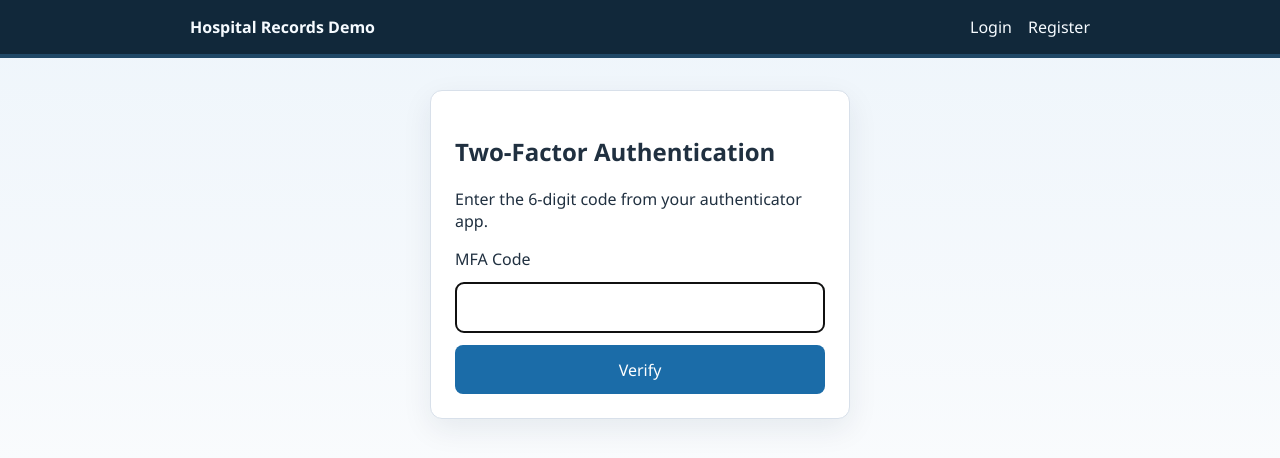
After one commit to yaoqid/elec0138-resilient-security-webapp, a Flask app: template app/templates/mfa_verify.html in a window 1280 px wide. The commit adds this page. Shown: the top 458 px of the page. Run offline with Flask 3, Linux system fonts and the light colour scheme; the template is opened without the code that fills it, so the values that code supplies are empty; parts of the project's set-up code (start-up, migrations or seed data) failed here and were passed over.

Commit message:
Add multi-layered defense system for CW2
- Layer 1: TOTP-based MFA with QR code setup, 15-min session timeout
- Layer 2: AES-256 field-level encryption for patient data at rest
- Layer 3: Rule-based IDS with brute-force/SQLi/lockout detection and admin alerts panel
- Layer 4: Secure session hardening (HttpOnly, SameSite, inactivity timeout)

Co-Authored-By: Claude Opus 4.6 <noreply@anthropic.com>

```diff
--- a/app/app.py
+++ b/app/app.py
@@ -1,24 +1,39 @@
+import base64
+import io
 import secrets
+from datetime import datetime, timedelta, timezone
 from functools import wraps
 import sqlite3
 from pathlib import Path
 
-from flask import Flask, flash, g, jsonify, redirect, render_template, request, session, url_for
+import pyotp
+import qrcode
+from flask import (
+    Flask, flash, g, jsonify, redirect, render_template,
+    request, session, url_for, send_file,
+)
 from flask_limiter import Limiter
 from flask_limiter.util import get_remote_address
 from werkzeug.security import check_password_hash, generate_password_hash
 
+from app.encryption import encrypt_field, decrypt_field
 
+# ---------------------------------------------------------------------------
+# App configuration
+# ---------------------------------------------------------------------------
 BASE_DIR = Path(__file__).resolve().parent.parent
 DATABASE = BASE_DIR / "instance" / "hospital_demo.db"
 
 app = Flask(__name__)
-app.config["SECRET_KEY"] = secrets.token_hex(32)   # Secure random key on every start
+app.config["SECRET_KEY"] = secrets.token_hex(32)
 app.config["DATABASE"] = DATABASE
+
+# --- Layer 1a: Secure session configuration ---
 app.config["SESSION_COOKIE_HTTPONLY"] = True
 app.config["SESSION_COOKIE_SAMESITE"] = "Strict"
+app.config["PERMANENT_SESSION_LIFETIME"] = timedelta(minutes=15)
 
-# --- Rate limiter: max 5 login attempts per minute per IP ---
+# --- Layer 1b: Rate limiting ---
 limiter = Limiter(
     get_remote_address,
     app=app,
@@ -26,12 +41,103 @@ limiter = Limiter(
     storage_uri="memory://",
 )
 
-MAX_FAILED_ATTEMPTS = 10   # Lock account after this many consecutive failures
+MAX_FAILED_ATTEMPTS = 10
 
+# --- Layer 3: IDS thresholds ---
+IDS_FAILED_LOGIN_THRESHOLD = 5       # failures from one IP in 10 min
+IDS_SQLI_PATTERN_KEYWORDS = ("'", "--", ";", "/*", "OR ", "or ", "UNION", "union", "DROP", "drop")
+
+
+# ===== Helpers =====
 
 def wants_json_response():
     return request.is_json or request.args.get("format") == "json"
 
+
+def get_db():
+    if "db" not in g:
+        g.db = sqlite3.connect(app.config["DATABASE"])
+        g.db.row_factory = sqlite3.Row
+    return g.db
+
+
+@app.teardown_appcontext
+def close_db(_error):
+    db = g.pop("db", None)
+    if db is not None:
+        db.close()
+
+
+# ===== Layer 3: Intrusion Detection System (IDS) =====
+
+def ids_check_login(username, ip):
+    """Analyse login_logs for suspicious activity and raise security alerts."""
+    db = get_db()
+
+    # Rule 1: Multiple failed logins from the same IP in the last 10 minutes
+    ten_min_ago = (datetime.now(timezone.utc) - timedelta(minutes=10)).strftime("%Y-%m-%d %H:%M:%S")
+    row = db.execute(
+        """
+        SELECT COUNT(*) FROM login_logs
+        WHERE ip_address = ? AND success = 0 AND timestamp >= ?
+        """,
+        (ip, ten_min_ago),
+    ).fetchone()
+    if row and row[0] >= IDS_FAILED_LOGIN_THRESHOLD:
+        _raise_alert(
+            alert_type="brute_force",
+            severity="high",
+            source_ip=ip,
+            username=username,
+            description=(
+                f"Brute-force suspected: {row[0]} failed login attempts from "
+                f"IP {ip} in the last 10 minutes."
+            ),
+        )
+
+    # Rule 2: SQL injection patterns in username
+    if any(kw in username for kw in IDS_SQLI_PATTERN_KEYWORDS):
+        _raise_alert(
+            alert_type="sqli_attempt",
+            severity="critical",
+            source_ip=ip,
+            username=username,
+            description=(
+                f"SQL injection pattern detected in login username: {username!r}"
+            ),
+        )
+
+    # Rule 3: Login attempt on a locked account
+    if get_failed_attempts(username) >= MAX_FAILED_ATTEMPTS:
+        _raise_alert(
+            alert_type="locked_account_probe",
+            severity="medium",
+            source_ip=ip,
+            username=username,
+            description=(
+                f"Login attempt on locked account '{username}' from IP {ip}."
+            ),
+        )
+
+
+def _raise_alert(*, alert_type, severity, source_ip, username, description):
+    """Insert a security alert into the database."""
+    try:
+        db = get_db()
+        db.execute(
+            """
+            INSERT INTO security_alerts
+                (timestamp, alert_type, severity, source_ip, username, description)
+            VALUES (datetime('now'), ?, ?, ?, ?, ?)
+            """,
+            (alert_type, severity, source_ip, username, description),
+        )
+        db.commit()
+    except Exception:
+        pass
+
+
+# ===== Audit logging =====
 
 def log_login_attempt(username, success, role="unknown"):
     outcome = "SUCCESS" if success else "FAILURE"
@@ -54,19 +160,7 @@ def log_login_attempt(username, success, role="unknown"):
         pass
 
 
-def get_db():
-    if "db" not in g:
-        g.db = sqlite3.connect(app.config["DATABASE"])
-        g.db.row_factory = sqlite3.Row
-    return g.db
-
-
-@app.teardown_appcontext
-def close_db(_error):
-    db = g.pop("db", None)
-    if db is not None:
-        db.close()
-
+# ===== Auth decorators =====
 
 def login_required(view):
     @wraps(view)
@@ -108,6 +202,32 @@ def get_failed_attempts(username):
     return row[0] if row else 0
 
 
+# ===== Layer 2: Encryption helpers for templates =====
+
+def decrypt_row(row, *fields):
+    """Return a dict copy of a sqlite3.Row with selected fields decrypted."""
+    d = dict(row)
+    for f in fields:
+        d[f] = decrypt_field(d.get(f))
+    return d
+
+
+# ===== Session timeout middleware =====
+
+@app.before_request
+def enforce_session_timeout():
+    """Auto-logout after 15 minutes of inactivity."""
+    session.permanent = True
+    now = datetime.now(timezone.utc).timestamp()
+    last = session.get("_last_active")
+    if last and (now - last) > 15 * 60:
+        session.clear()
+        flash("Session expired due to inactivity. Please log in again.")
+        return redirect(url_for("login"))
+    if session.get("user_id"):
+        session["_last_active"] = now
+
+
 def fetch_user_profile(role, linked_id):
     db = get_db()
     if role == "doctor":
@@ -116,15 +236,19 @@ def fetch_user_profile(role, linked_id):
             (linked_id,),
         ).fetchone()
     if role == "patient":
-        return db.execute(
+        row = db.execute(
             """
             SELECT patient_id, full_name, date_of_birth, gender, phone, email
             FROM patients WHERE patient_id = ?
             """,
             (linked_id,),
         ).fetchone()
+        if row:
+            return decrypt_row(row, "phone", "email")
     return None
 
+
+# ===== Routes =====
 
 @app.route("/")
 def index():
@@ -148,8 +272,11 @@ def register():
             flash("All required fields must be completed.")
             return render_template("register.html")
 
-        # Hash password before storage
         hashed_password = generate_password_hash(password)
+
+        # Layer 2: Encrypt sensitive fields before storage
+        encrypted_phone = encrypt_field(phone) if phone else None
+        encrypted_email = encrypt_field(email)
 
         db = get_db()
         try:
@@ -158,7 +285,7 @@ def register():
                 INSERT INTO patients (full_name, date_of_birth, gender, phone, email)
                 VALUES (?, ?, ?, ?, ?)
                 """,
-                (full_name, date_of_birth, gender, phone, email),
+                (full_name, date_of_birth, gender, encrypted_phone, encrypted_email),
             )
             patient_id = cursor.lastrowid
             db.execute(
@@ -192,7 +319,12 @@ def login():
             username = request.form.get("username", "").strip()
             password = request.form.get("password", "")
 
-        # --- Account lockout check ---
+        ip = request.remote_addr or "unknown"
+
+        # Layer 3: IDS check before processing
+        ids_check_login(username, ip)
+
+        # Account lockout check
         if get_failed_attempts(username) >= MAX_FAILED_ATTEMPTS:
             log_login_attempt(username, success=False, role="locked")
             msg = "Account locked due to too many failed attempts. Contact an administrator."
@@ -203,13 +335,13 @@ def login():
 
         db = get_db()
 
-        # --- FIX 1: Parameterized query (prevents SQL injection) ---
+        # Parameterized query (prevents SQL injection)
         user = db.execute(
-            "SELECT user_id, username, password, role, linked_id FROM users WHERE username = ?",
+            "SELECT user_id, username, password, role, linked_id, totp_secret, mfa_enabled FROM users WHERE username = ?",
             (username,),
         ).fetchone()
 
-        # --- FIX 2: Password hashing check ---
+        # Password hashing check
         if user is None or not check_password_hash(user["password"], password):
             log_login_attempt(username, success=False)
             if wants_json_response():
@@ -217,12 +349,14 @@ def login():
             flash("Invalid username or password.")
             return render_template("login.html"), 401
 
-        session.clear()
-        session["user_id"] = user["user_id"]
-        session["username"] = user["username"]
-        session["role"] = user["role"]
-        session["linked_id"] = user["linked_id"]
-        log_login_attempt(user["username"], success=True, role=user["role"])
+        # Layer 1c: MFA check — if MFA is enabled, redirect to verification page
+        if user["mfa_enabled"]:
+            session["_mfa_user_id"] = user["user_id"]
+            session["_mfa_pending"] = True
+            return redirect(url_for("mfa_verify"))
+
+        # Complete login (no MFA)
+        _complete_login(user)
 
         if wants_json_response():
             return jsonify(
@@ -239,6 +373,119 @@ def login():
 
     return render_template("login.html")
 
+
+def _complete_login(user):
+    """Finalise session after successful authentication (password + optional MFA)."""
+    session.clear()
+    session.permanent = True
+    session["user_id"] = user["user_id"]
+    session["username"] = user["username"]
+    session["role"] = user["role"]
+    session["linked_id"] = user["linked_id"]
+    session["_last_active"] = datetime.now(timezone.utc).timestamp()
+    log_login_attempt(user["username"], success=True, role=user["role"])
+
+
+# ===== Layer 1c: MFA routes =====
+
+@app.route("/mfa/verify", methods=["GET", "POST"])
+def mfa_verify():
+    if not session.get("_mfa_pending"):
+        return redirect(url_for("login"))
+
+    if request.method == "POST":
+        code = request.form.get("code", "").strip()
+        db = get_db()
+        user = db.execute(
+            "SELECT user_id, username, role, linked_id, totp_secret FROM users WHERE user_id = ?",
+            (session["_mfa_user_id"],),
+        ).fetchone()
+
+        if user and pyotp.TOTP(user["totp_secret"]).verify(code, valid_window=1):
+            session.pop("_mfa_pending", None)
+            session.pop("_mfa_user_id", None)
+            _complete_login(user)
+            flash("Login successful.")
+            return redirect(url_for("dashboard"))
+
+        flash("Invalid MFA code. Please try again.")
+
+    return render_template("mfa_verify.html")
+
+
+@app.route("/mfa/setup", methods=["GET", "POST"])
+@login_required
+def mfa_setup():
+    db = get_db()
+    user = db.execute(
+        "SELECT user_id, username, mfa_enabled, totp_secret FROM users WHERE user_id = ?",
+        (session["user_id"],),
+    ).fetchone()
+
+    if request.method == "POST":
+        action = request.form.get("action")
+
+        if action == "enable":
+            code = request.form.get("code", "").strip()
+            totp_secret = session.get("_setup_totp_secret")
+            if totp_secret and pyotp.TOTP(totp_secret).verify(code, valid_window=1):
+                db.execute(
+                    "UPDATE users SET totp_secret = ?, mfa_enabled = 1 WHERE user_id = ?",
+                    (totp_secret, session["user_id"]),
+                )
+                db.commit()
+                session.pop("_setup_totp_secret", None)
+                flash("MFA enabled successfully.")
+                return redirect(url_for("dashboard"))
+            flash("Invalid code. Please scan the QR code and try again.")
+
+        elif action == "disable":
+            db.execute(
+                "UPDATE users SET totp_secret = NULL, mfa_enabled = 0 WHERE user_id = ?",
+                (session["user_id"],),
+            )
+            db.commit()
+            flash("MFA has been disabled.")
+            return redirect(url_for("dashboard"))
+
+    # Generate a new TOTP secret for setup
+    totp_secret = pyotp.random_base32()
+    session["_setup_totp_secret"] = totp_secret
+    totp = pyotp.TOTP(totp_secret)
+    provisioning_uri = totp.provisioning_uri(
+        name=user["username"],
+        issuer_name="Hospital Records Demo",
+    )
+
+    return render_template(
+        "mfa_setup.html",
+        mfa_enabled=user["mfa_enabled"],
+        provisioning_uri=provisioning_uri,
+        totp_secret=totp_secret,
+    )
+
+
+@app.route("/mfa/qrcode")
+@login_required
+def mfa_qrcode():
+    """Serve the MFA QR code as a PNG image."""
+    totp_secret = session.get("_setup_totp_secret")
+    if not totp_secret:
+        return "", 404
+    user = get_db().execute(
+        "SELECT username FROM users WHERE user_id = ?", (session["user_id"],)
+    ).fetchone()
+    uri = pyotp.TOTP(totp_secret).provisioning_uri(
+        name=user["username"], issuer_name="Hospital Records Demo"
+    )
+    img = qrcode.make(uri)
+    buf = io.BytesIO()
+    img.save(buf, format="PNG")
+    buf.seek(0)
+    return send_file(buf, mimetype="image/png")
+
+
+# ===== Main routes =====
 
 @app.route("/logout")
 @login_required
@@ -265,33 +512,47 @@ def dashboard():
 def admin_dashboard():
     db = get_db()
     users = db.execute(
-        "SELECT user_id, username, role, linked_id FROM users ORDER BY role, username"
+        "SELECT user_id, username, role, linked_id, mfa_enabled FROM users ORDER BY role, username"
     ).fetchall()
-    patients = db.execute(
+    patients_raw = db.execute(
         """
         SELECT patient_id, full_name, date_of_birth, gender, phone, email
         FROM patients ORDER BY full_name
         """
     ).fetchall()
+    # Layer 2: Decrypt sensitive fields for display
+    patients = [decrypt_row(p, "phone", "email") for p in patients_raw]
+
     doctors = db.execute(
         "SELECT doctor_id, full_name, department, email FROM doctors ORDER BY full_name"
     ).fetchall()
-    records = db.execute(
+    records_raw = db.execute(
         """
         SELECT mr.record_id, p.full_name AS patient_name, d.full_name AS doctor_name,
-               mr.diagnosis, mr.last_updated
+               mr.diagnosis, mr.treatment, mr.notes, mr.last_updated
         FROM medical_records mr
         JOIN patients p ON p.patient_id = mr.patient_id
         JOIN doctors d ON d.doctor_id = mr.doctor_id
         ORDER BY mr.last_updated DESC
         """
     ).fetchall()
+    records = [decrypt_row(r, "diagnosis", "treatment", "notes") for r in records_raw]
+
+    # Layer 3: Security alerts for admin
+    alerts = db.execute(
+        """
+        SELECT alert_id, timestamp, alert_type, severity, source_ip, username, description, resolved
+        FROM security_alerts ORDER BY timestamp DESC LIMIT 50
+        """
+    ).fetchall()
+
     return render_template(
         "admin_dashboard.html",
         users=users,
         patients=patients,
         doctors=doctors,
         records=records,
+        alerts=alerts,
     )
 
 
@@ -300,7 +561,7 @@ def admin_dashboard():
 @role_required("doctor")
 def doctor_dashboard():
     doctor = fetch_user_profile("doctor", session.get("linked_id"))
-    records = get_db().execute(
+    records_raw = get_db().execute(
         """
         SELECT mr.record_id, p.full_name AS patient_name, mr.diagnosis, mr.treatment,
                mr.notes, mr.last_updated
@@ -311,6 +572,7 @@ def doctor_dashboard():
         """,
         (session.get("linked_id"),),
     ).fetchall()
+    records = [decrypt_row(r, "diagnosis", "treatment", "notes") for r in records_raw]
     return render_template("doctor_dashboard.html", doctor=doctor, records=records)
 
 
@@ -319,7 +581,7 @@ def doctor_dashboard():
 @role_required("patient")
 def patient_dashboard():
     patient = fetch_user_profile("patient", session.get("linked_id"))
-    records = get_db().execute(
+    records_raw = get_db().execute(
         """
         SELECT mr.record_id, d.full_name AS doctor_name, d.department, mr.diagnosis,
                mr.treatment, mr.notes, mr.last_updated
@@ -330,6 +592,7 @@ def patient_dashboard():
         """,
         (session.get("linked_id"),),
     ).fetchall()
+    records = [decrypt_row(r, "diagnosis", "treatment", "notes") for r in records_raw]
     return render_template("patient_dashboard.html", patient=patient, records=records)
 
 
--- a/app/templates/base.html
+++ b/app/templates/base.html
@@ -20,6 +20,7 @@
                     {% elif session.get('role') == 'patient' %}
                         <a href="{{ url_for('patient_dashboard') }}">Patient</a>
                     {% endif %}
+                    <a href="{{ url_for('mfa_setup') }}">MFA</a>
                     <a href="{{ url_for('logout') }}">Logout</a>
                 {% else %}
                     <a href="{{ url_for('login') }}">Login</a>
--- /dev/null
+++ b/app/templates/mfa_verify.html
@@ -0,0 +1,16 @@
+{% extends "base.html" %}
+
+{% block title %}MFA Verification{% endblock %}
+
+{% block content %}
+<section class="card form-card">
+    <h1>Two-Factor Authentication</h1>
+    <p>Enter the 6-digit code from your authenticator app.</p>
+    <form method="post">
+        <label for="code">MFA Code</label>
+        <input id="code" name="code" type="text" inputmode="numeric" pattern="[0-9]{6}"
+               maxlength="6" autocomplete="one-time-code" required autofocus>
+        <button type="submit">Verify</button>
+    </form>
+</section>
+{% endblock %}
--- a/requirements.txt
+++ b/requirements.txt
@@ -3,3 +3,6 @@ Werkzeug==3.1.3
 requests==2.32.3
 Faker==24.0.0
 Flask-Limiter==3.5.0
+cryptography==44.0.0
+pyotp==2.9.0
+qrcode==8.0
```
Also changed, not shown: app/encryption.py (added, +77 -0 lines), app/static/style.css (+43 -0 lines), app/templates/admin_dashboard.html (+35 -0 lines), app/templates/mfa_setup.html (added, +33 -0 lines), generate_data.py (+13 -2 lines), instance/hospital_demo.sql (+14 -1 lines), 1 other file.
